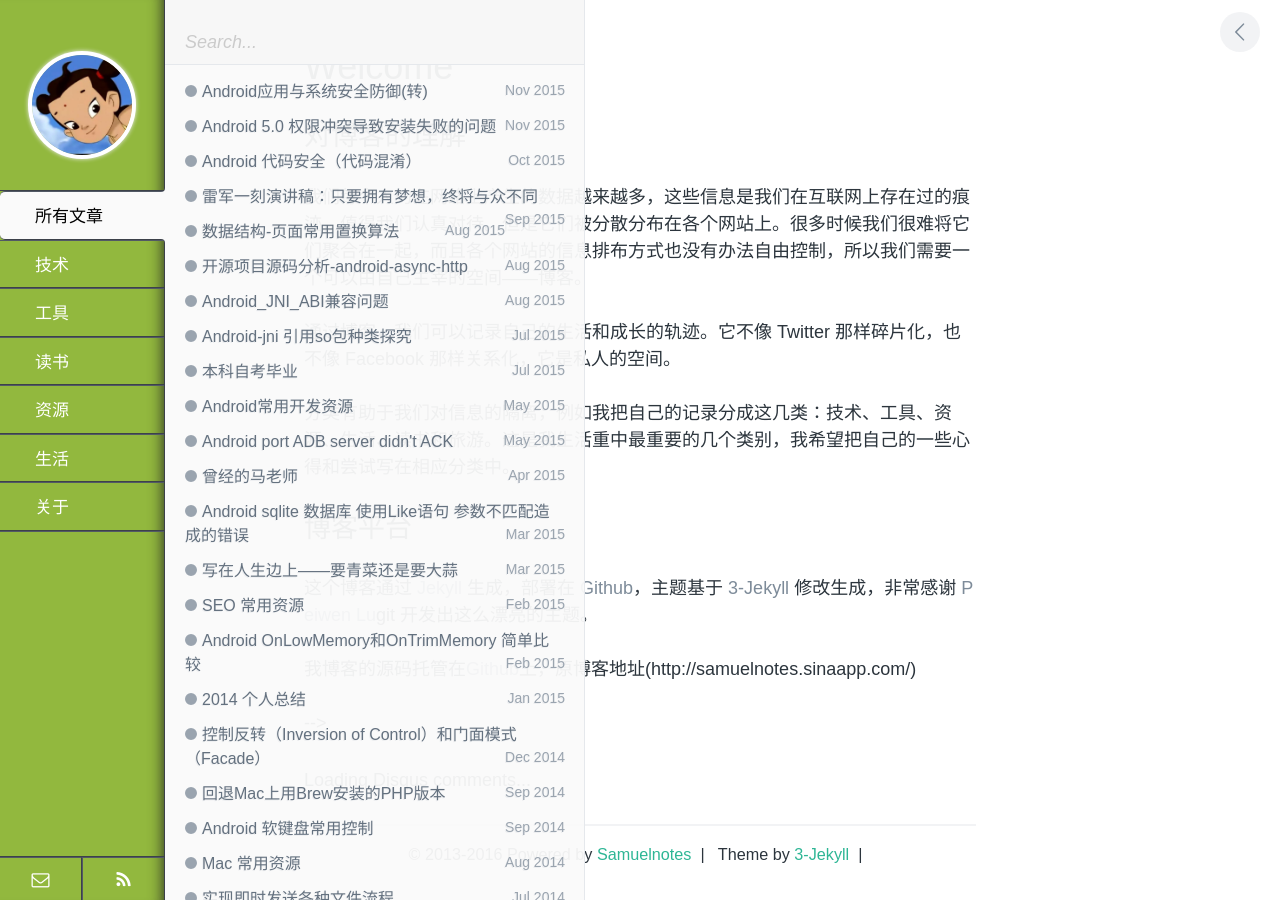
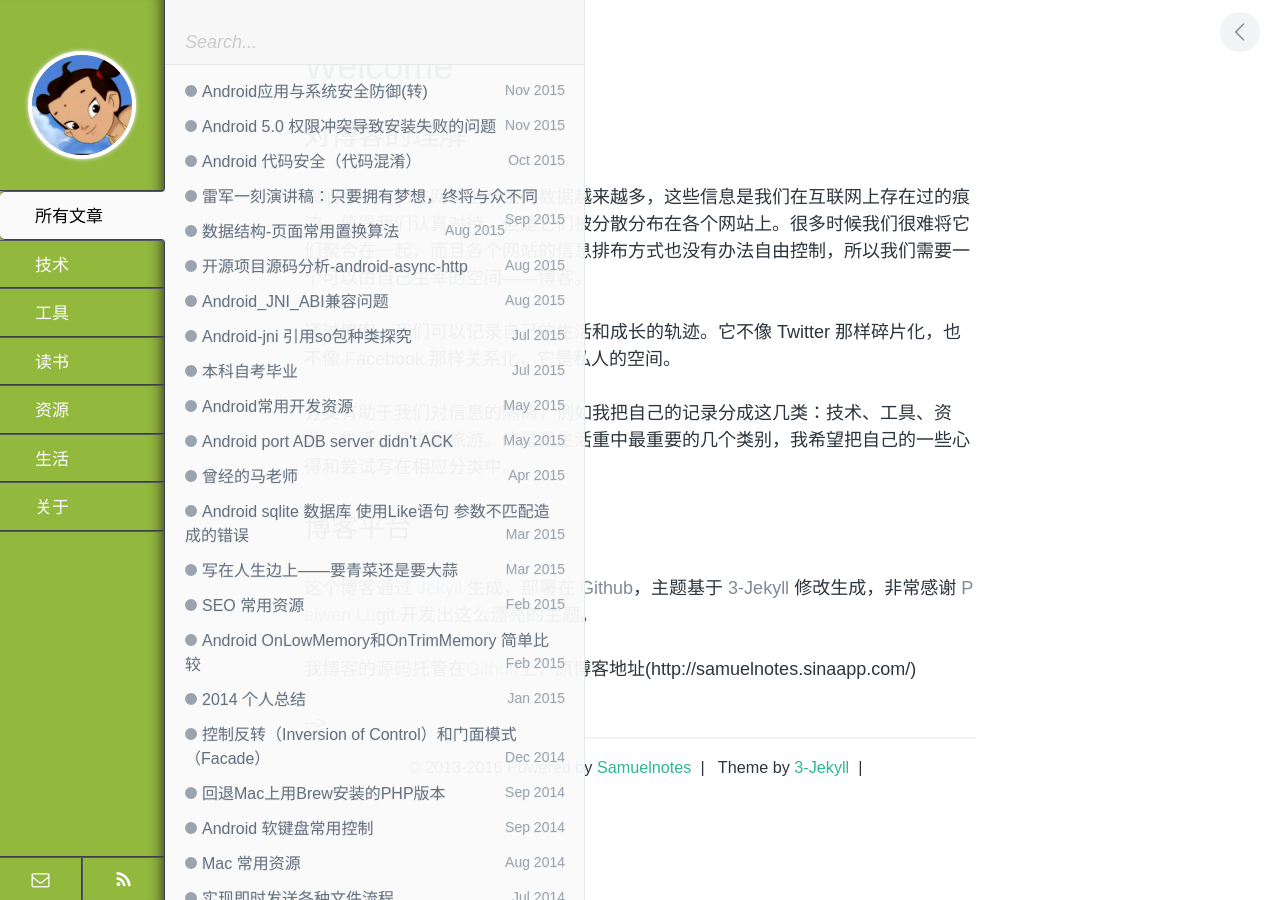
Before and after one commit to samuelhehe/samuelhehe.github.io, a Jekyll site: the page built from index.md, in a window 1280 px wide. Built offline with Jekyll 4.4.1, drawn with Linux system fonts in a browser that asks for light colours; comment, search, counter and statistics services are not loaded; some of the changed lines change nothing that is shown.

Commit message:
Update disqus.html

```diff
--- a/_includes/disqus.html
+++ b/_includes/disqus.html
@@ -1,22 +1,22 @@
-<div id="disqus_thread" name="{{ site.disqus.shortname }}">
-  <noscript>Please enable JavaScript to view the <a href="http://disqus.com/?ref_noscript">comments powered by Disqus.</a></noscript>
-  <a href="http://disqus.com" class="dsq-brlink" target="_blank">Loading Disqus comments...</a>
+<!--<div id="disqus_thread" name="{{ site.disqus.shortname }}">-->
+<!--  <noscript>Please enable JavaScript to view the <a href="http://disqus.com/?ref_noscript">comments powered by Disqus.</a></noscript>-->
+<!--  <a href="http://disqus.com" class="dsq-brlink" target="_blank">Loading Disqus comments...</a>-->
 
   <!-- 多说评论框 start -->
-	<div class="ds-thread" data-thread-key="{{ site.disqus.shortname }}" data-title="{{ site.disqus.shortname }}" data-url="{{ site.disqus.shortname }}"></div>
+<!--	<div class="ds-thread" data-thread-key="{{ site.disqus.shortname }}" data-title="{{ site.disqus.shortname }}" data-url="{{ site.disqus.shortname }}"></div>-->
 <!-- 多说评论框 end -->
 <!-- 多说公共JS代码 start (一个网页只需插入一次) -->
-<script type="text/javascript">
-var duoshuoQuery = {short_name:"samuelnotes95"};
-	(function() {
-		var ds = document.createElement('script');
-		ds.type = 'text/javascript';ds.async = true;
-		ds.src = (document.location.protocol == 'https:' ? 'https:' : 'http:') + '//static.duoshuo.com/embed.js';
-		ds.charset = 'UTF-8';
-		(document.getElementsByTagName('head')[0]
-		 || document.getElementsByTagName('body')[0]).appendChild(ds);
-	})();
-	</script>
+<!--<script type="text/javascript">-->
+<!--var duoshuoQuery = {short_name:"samuelnotes95"};-->
+<!--	(function() {-->
+<!--		var ds = document.createElement('script');-->
+<!--		ds.type = 'text/javascript';ds.async = true;-->
+<!--		ds.src = (document.location.protocol == 'https:' ? 'https:' : 'http:') + '//static.duoshuo.com/embed.js';-->
+<!--		ds.charset = 'UTF-8';-->
+<!--		(document.getElementsByTagName('head')[0] -->
+<!--		 || document.getElementsByTagName('body')[0]).appendChild(ds);-->
+<!--	})();-->
+<!--	</script>-->
 <!-- 多说公共JS代码 end -->
 
-</div>
+<!--</div>-->
```
